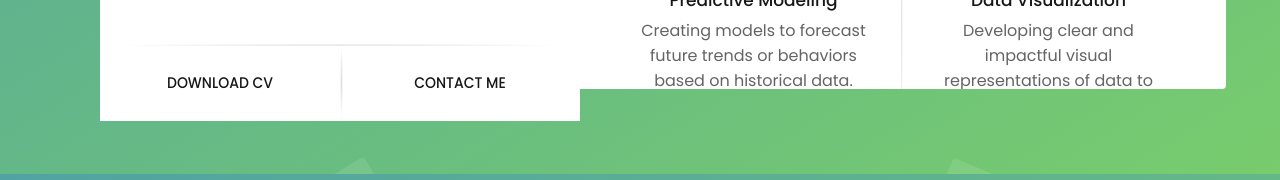
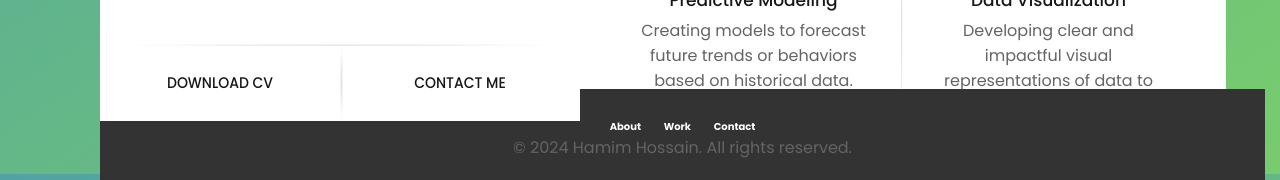
Before and after one commit to hamimhossainm/shoaib-portfolio, a plain HTML site: page index.html in a window 1280 px wide. Shown: the part 620-800 px from the top of the page. Drawn offline with Linux system fonts and the light colour scheme.

Commit message:
Basic Works

```diff
--- a/index.html
+++ b/index.html
@@ -534,7 +534,20 @@
           </div>
         </div>
       </section>
+      <footer>
+        <div class="footer-container">
+          <div class="footer-content">
+            <ul class="footer-links">
+              <li><a href="#about">About</a></li>
+              <li><a href="#work">Work</a></li>
+              <li><a href="#contact">Contact</a></li>
+            </ul>
+            <p>&copy; 2024 Hamim Hossain. All rights reserved.</p>
+          </div>
+        </div>
+      </footer>
     </div>
+
     <script
       src="https://kit.fontawesome.com/9e5ba2e3f5.js"
       crossorigin="anonymous"
--- a/style.css
+++ b/style.css
@@ -1227,4 +1227,47 @@ header .top-menu ul li:hover a .link {
   background-color: var(--greenColor);
 }
 
+footer {
+  background-color: #333;
+  color: #fff;
+  padding: 20px 0;
+  text-align: center;
+}
+
+.footer-container {
+  width: 80%;
+  margin: 0 auto;
+}
+
+.footer-content {
+  display: flex;
+  flex-direction: column;
+  align-items: center;
+}
+
+.footer-content p {
+  margin: 0;
+}
+
+.footer-links {
+  list-style: none;
+  padding: 0;
+  margin: 10px 0 0;
+}
+
+.footer-links li {
+  display: inline;
+  margin: 0 10px;
+}
+
+.footer-links a {
+  color: #fff;
+  text-decoration: none;
+  font-weight: bold;
+}
+
+.footer-links a:hover {
+  text-decoration: underline;
+}
+
 /* End Contact Section  */
```
